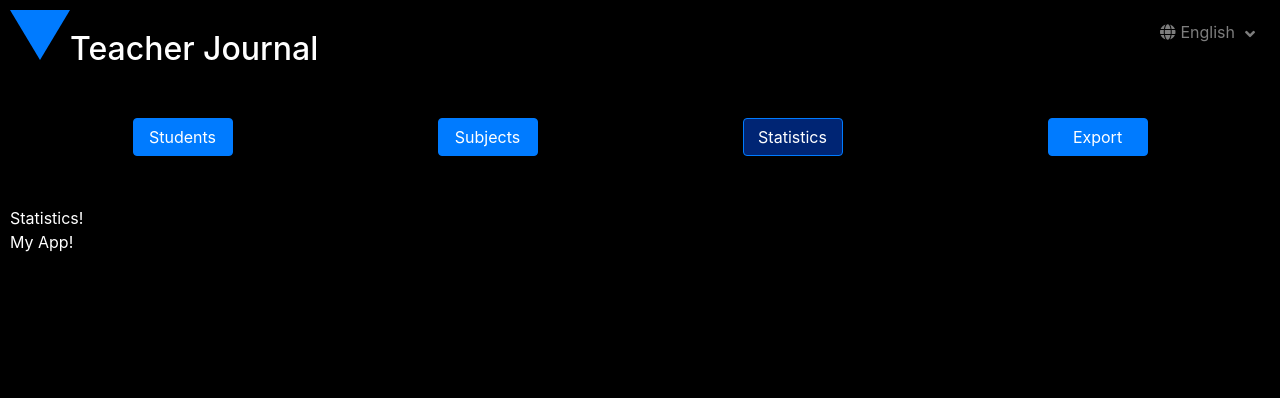
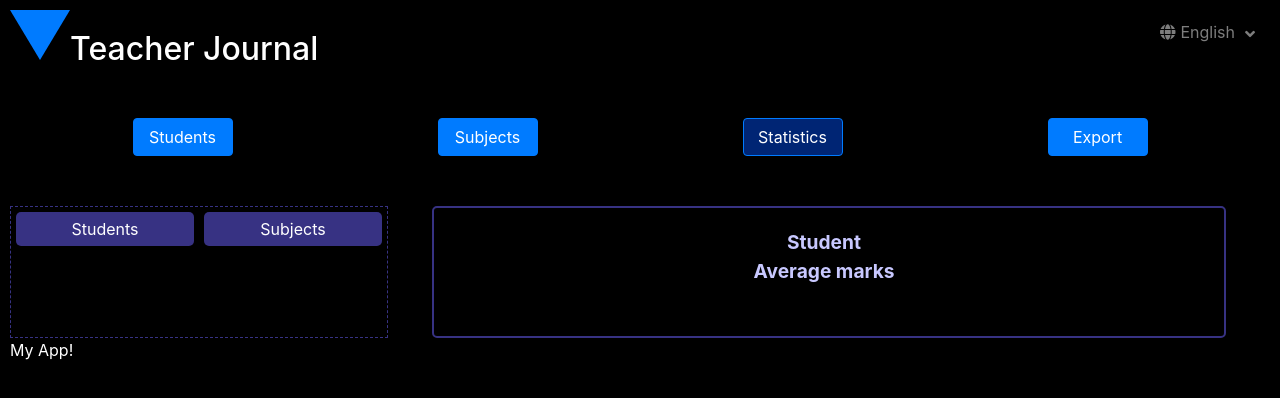
Before and after one commit to Metre-Ray/Teacher-Journal-App-React, a React app: page /statistics in a window 1280 px wide. Shown: the top 398 px of the page. Built offline with nearby package versions, Linux system fonts and the light colour scheme.

Commit message:
feat: add markup for export page, statistics page

```diff
--- a/src/components/main/export/ExportPage.jsx
+++ b/src/components/main/export/ExportPage.jsx
@@ -1,10 +1,21 @@
 import React, { Component } from 'react';
+
+import './ExportPage.scss';
 
 export default class ExportPage extends Component {
   render() {
     return (
-      <div>
-        Export!
+      <div className="export-page-container">
+        <button
+          className="export-page-container__pdf"
+          aria-label="Export PDF">
+          <i className="far fa-file-pdf"></i>
+        </button>
+        <button
+          className="export-page-container__excel"
+          aria-label="Export Excel">
+          <i className="far fa-file-excel"></i>
+        </button>
       </div>
     )
   }
--- /dev/null
+++ b/src/components/main/export/ExportPage.scss
@@ -0,0 +1,35 @@
+.export-page-container {
+  display: grid;
+  grid-template-columns: 1fr 1fr;
+  grid-gap: 20px;
+  height: 50vh;
+  max-width: 1200px;
+  margin: 0 auto;
+
+  > button {
+    display: grid;
+    justify-content: center;
+    align-content: center;
+    border-radius: 5%;
+    border: none;
+    background: none;
+    text-align: center;
+    font-size: 120px;
+    cursor: pointer;
+    transition: all 0.2s linear;
+
+    &:hover, &:focus {
+      background: rgb(63, 63, 63);
+      outline: none;
+    }
+  }
+
+  .fa-file-pdf {
+    color: red;
+  }
+
+  .fa-file-excel {
+    color: green;
+  }
+
+}
--- a/src/components/main/statistics/StatisticsPage.jsx
+++ b/src/components/main/statistics/StatisticsPage.jsx
@@ -1,10 +1,57 @@
 import React, { Component } from 'react';
+
+import './StatisticsPage.scss';
 
 export default class StatisticsPage extends Component {
   render() {
+    // const { students, subjects } = this.props;
+    const students = [];
+    const subjects = [];
+
     return (
-      <div>
-        Statistics!
+      <div class="statistics-page-container">
+
+        <div class="panel-container">
+          <div class="panel-container__buttons">
+            <button>
+              Students
+            </button>
+            <button>
+              Subjects
+            </button>
+          </div>
+          <div class="panel-container__list">
+            <ol>
+              {
+                students.map((student) => {
+                  <li tabindex="0">
+                    {student.name + ' ' + student.lastName}
+                  </li>
+                })
+              }
+            </ol>
+            <ol>
+              {
+                subjects.map((subject) => {
+                  <li tabindex="0">
+                    {subject.name}
+                  </li>
+                })
+              }
+            </ol>
+          </div>
+        </div>
+
+        <div class="statistics-container">
+          <div class="statistics-container__data">
+            <div>
+              <span>Student</span>
+            </div>
+            <div>
+              <span>Average marks</span>
+            </div>
+          </div>
+        </div>
       </div>
     )
   }
--- /dev/null
+++ b/src/components/main/statistics/StatisticsPage.scss
@@ -0,0 +1,94 @@
+.statistics-page-container {
+  display: flex;
+
+  li {
+    margin: 0;
+    padding: 5px;
+    cursor: pointer;
+
+    &:hover {
+      background: rgb(52, 64, 80);
+    }
+  }
+
+  button {
+    min-width: 80px;
+    margin: 5px;
+    padding: 5px;
+    background-color: rgba(108, 98, 255, 0.514);
+    border: none;
+    border-radius: 5px;
+    outline: none;
+    color: white;
+    cursor: pointer;
+    transition: background-color 0.2s linear;
+
+    &:hover, &:focus {
+      background: rgba(146, 138, 255, 0.514);
+    }
+
+    &:active {
+      background-color: rgb(190, 190, 190);
+    }
+  }
+
+  .dropdown-container {
+    text-align: end;
+  }
+
+  .panel-container {
+    display: inline-block;
+    width: 30%;
+    min-width: 200px;
+    max-width: 400px;
+    border: 1px dashed rgba(108, 98, 255, 0.514);
+
+    &__buttons {
+      display: grid;
+      grid-template-columns: repeat(auto-fit, minmax(100px, auto));
+    }
+  }
+
+  .statistics-container {
+    display: flex;
+    justify-content: center;
+    align-items: center;
+    flex-grow: 1;
+    font-size: 1.2rem;
+    text-align: center;
+
+    > span {
+      display: block;
+      text-align: center;
+    }
+
+    &__data {
+      width: 90%;
+      padding: 20px 10px;
+      border-radius: 5px;
+      border: 2px solid rgba(108, 98, 255, 0.514);
+
+      span {
+        margin-right: 10px;
+        font-weight: bold;
+        color: rgb(200, 200, 255);
+      }
+
+      div:nth-child(2) {
+        margin-bottom: 30px;
+      }
+    }
+  }
+}
+
+
+@media (max-width: 400px) {
+  .statistics-page-container {
+    flex-direction: column;
+    align-items: center;
+
+    .statistics-container {
+      margin-top: 20px;
+    }
+  }
+}
```
